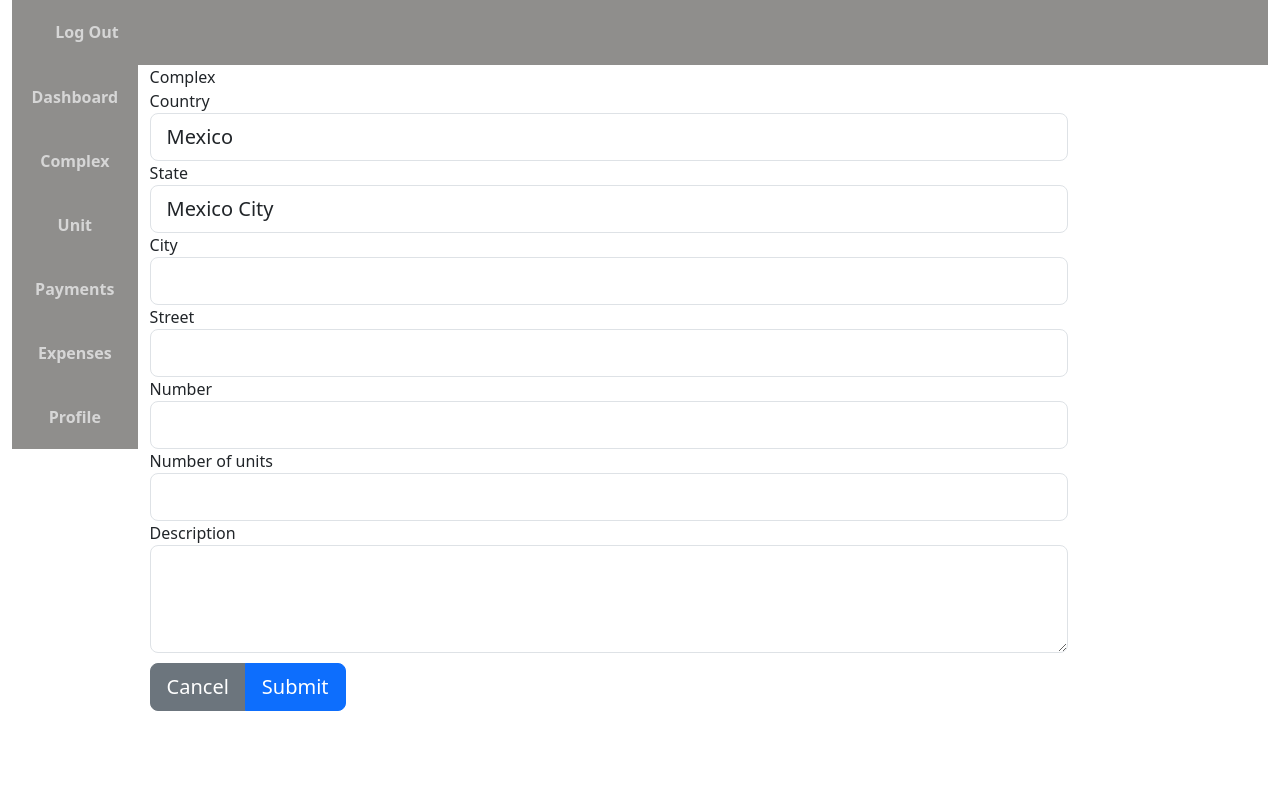
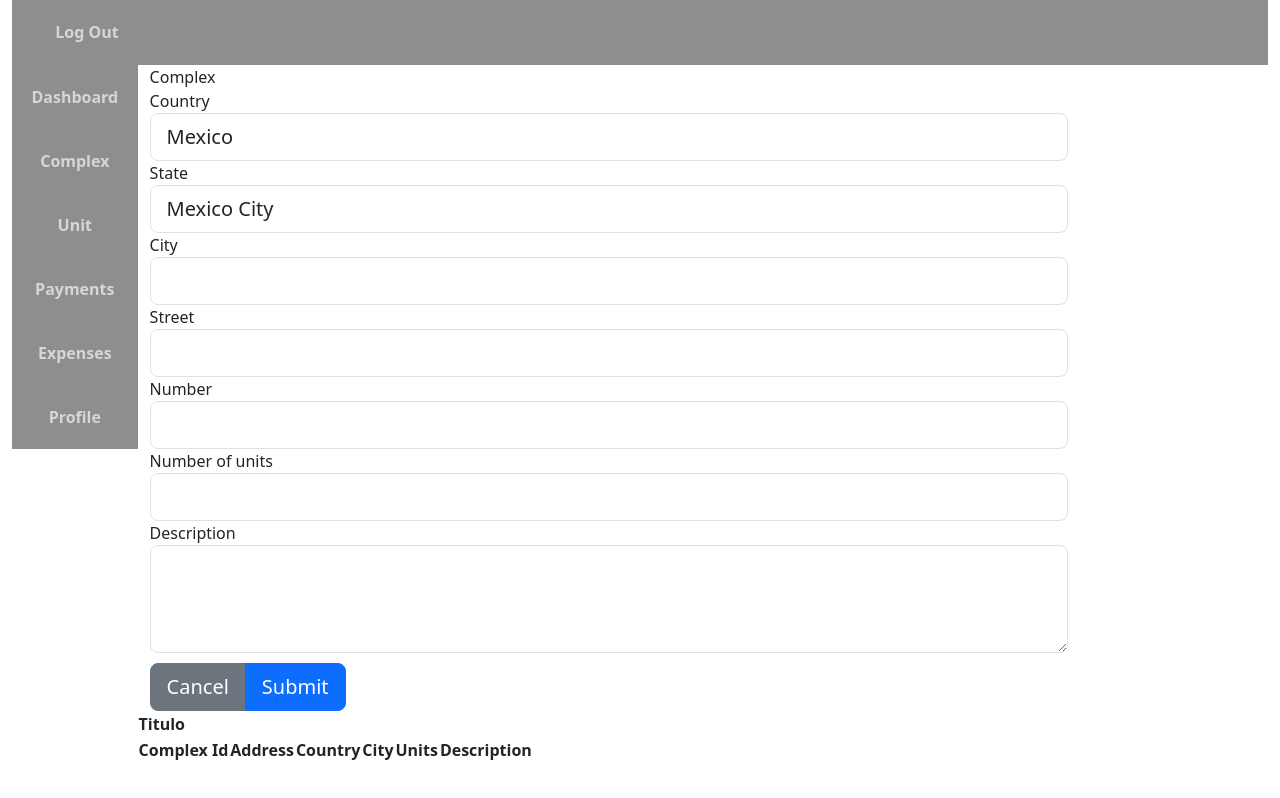
Before and after one commit to jmerlosrepo/neighborhood, a React (Vite) app: page /complex in a window 1280 px wide. Shown: the top 798 px of the page. Built offline with nearby package versions, Linux system fonts and the light colour scheme.

Commit message:
Cell button and table fixes

```diff
--- a/src/components/common/Table/Table.tsx
+++ b/src/components/common/Table/Table.tsx
@@ -3,7 +3,7 @@ import { TableProps } from "../../../types";
 
 import styles from "./Table.module.scss";
 
-const Table = ({ headers, tableData, className }: TableProps) => {
+const Table = ({ headers, children, className }: TableProps) => {
   return (
     <table className={classNames(styles.defaultTable, className && className)}>
       <thead>
@@ -16,15 +16,7 @@ const Table = ({ headers, tableData, className }: TableProps) => {
           ))}
         </tr>
       </thead>
-      <tbody>
-        {tableData.map((tData) => (
-          <tr>
-            {Object.values(tData).map((value) => (
-              <td>{value}</td>
-            ))}
-          </tr>
-        ))}
-      </tbody>
+      <tbody>{children}</tbody>
     </table>
   );
 };
--- a/src/pages/Complex/Complex.tsx
+++ b/src/pages/Complex/Complex.tsx
@@ -6,12 +6,14 @@ import TextField from "../../components/common/InputFields/TextField/TextField";
 import TextArea from "../../components/common/InputFields/TextArea/TextArea";
 
 import { textInputType, userType } from "../../enums";
-import { User } from "../../types";
+import { ComplexData, User } from "../../types";
 
 import styles from "./Complex.module.scss";
+import Table from "../../components/common/Table/Table";
 
 const Complex = () => {
   const [disabledForm, setDisabledForm] = useState<boolean>(false);
+  const [complexData, setComplexData] = useState<ComplexData[]>([]);
   const [user, setUser] = useState<User>({
     username: "jmerlosg",
     type: userType.manager,
@@ -87,6 +89,20 @@ const Complex = () => {
           label="Description"
         />
       </Form>
+      <Table
+        headers={[
+          "Complex Id",
+          "Address",
+          "Country",
+          "City",
+          "Units",
+          "Description",
+        ]}
+      >
+        <tr>
+          <td></td>
+        </tr>
+      </Table>
     </div>
   );
 };
```
Also changed, not shown: src/components/common/CellButton/CellButton.tsx (added, +25 -0 lines), src/components/common/CellSlider/CellSLider.tsx (added, +12 -0 lines), src/types.d.ts (+26 -4 lines).
